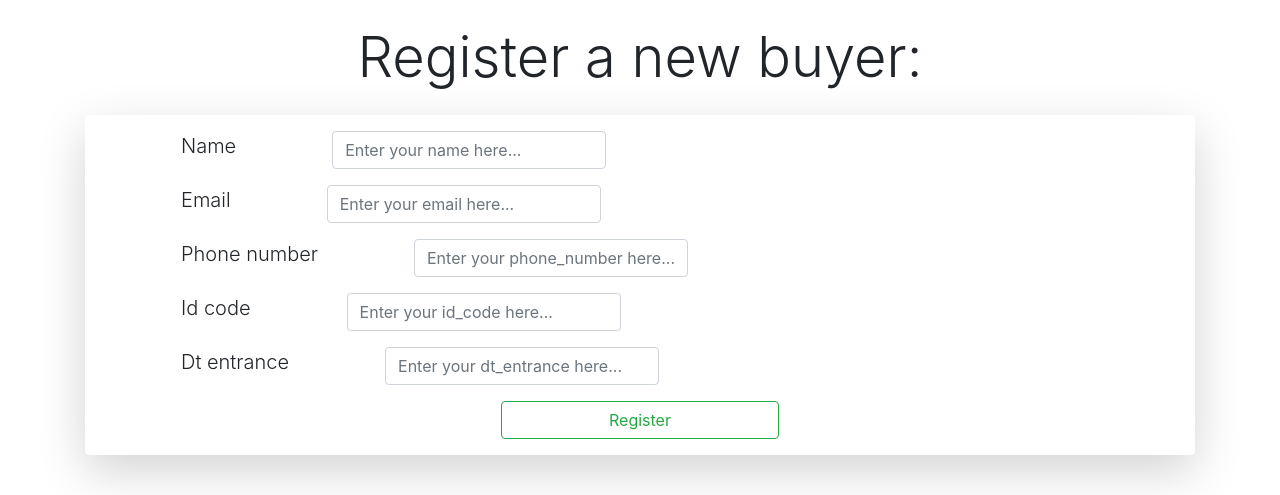
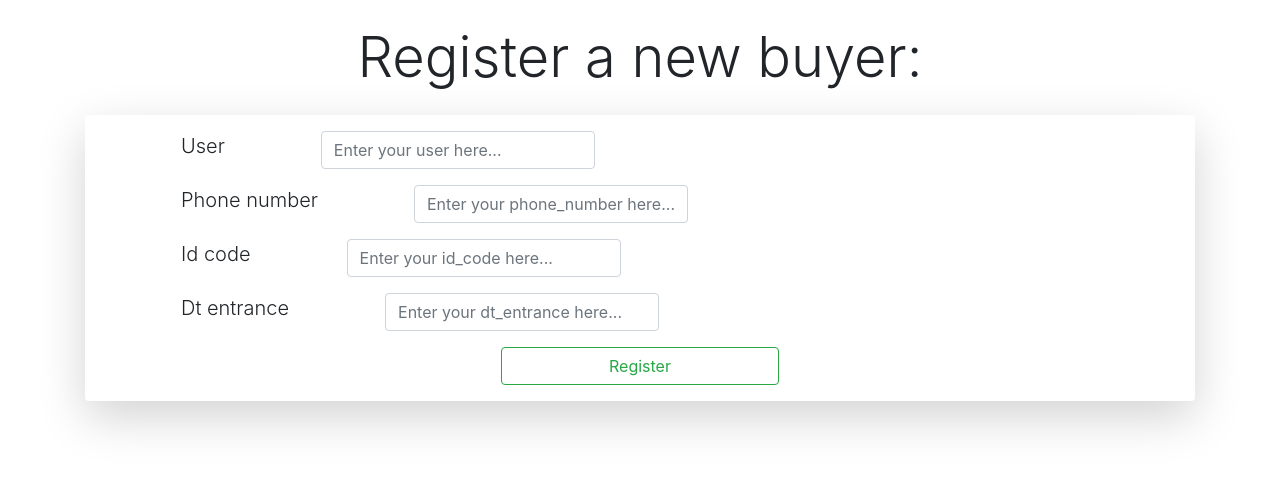
Before and after one commit to aeciovc/sda_django_myquote, a Django app: page /buyers/create/ in a window 1280 px wide. Shown: the top 495 px of the page. Run offline with Django 3.2, Linux system fonts and the light colour scheme; the visitor is signed in with stand-in values (Sample User, id 1); some libraries are stand-ins or nearby versions.

Commit message:
Created an option to register as a Buyer

```diff
--- a/myquote/accounts/forms.py
+++ b/myquote/accounts/forms.py
@@ -7,7 +7,11 @@ class SignUpForm(UserCreationForm):
     first_name = forms.CharField(max_length=30, required=True)
     last_name = forms.CharField(max_length=30, required=True)
     email = forms.EmailField(max_length=254, help_text='Required. Inform a valid email address.')
+    phone = forms.IntegerField()
+    id_code = forms.CharField(max_length=50)
+    dt_entrance = forms.CharField(max_length=100)
 
     class Meta:
         model = User
-        fields = ('username', 'first_name', 'last_name', 'email', 'password1', 'password2',)
+        fields = ('username', 'first_name', 'last_name', 'email', 'phone',
+                  'id_code', 'dt_entrance', 'password1', 'password2',)
--- a/myquote/accounts/urls.py
+++ b/myquote/accounts/urls.py
@@ -1,9 +1,9 @@
 from django.urls import path
 
-from .views import user_login, user_logout, user_signup
+from .views import user_login, user_logout, user_signup_for_buyers
 
 urlpatterns = [
     path('login/', user_login, name="user-login"),
     path('logout/', user_logout, name="user-logout"),
-    path('signup/', user_signup, name="user-signup"),
+    path('signup/buyer', user_signup_for_buyers, name="user-signup-buyer"),
 ]
--- a/myquote/buyers/models.py
+++ b/myquote/buyers/models.py
@@ -1,12 +1,12 @@
+from django.contrib.auth.models import User
 from django.db import models
 
 
 class Buyer(models.Model):
-    name = models.CharField(max_length=60)
-    email = models.EmailField(max_length=254)
+    user = models.OneToOneField(User, on_delete=models.CASCADE, related_name="buyer")
     phone_number = models.BigIntegerField(unique=True)
     id_code = models.CharField(max_length=50, blank=True, null=True)
     dt_entrance = models.TextField(blank=True, null=True)
 
     def __str__(self):
-        return "{} ({})".format(self.name, self.id_code)
+        return "{} ({})".format(self.user, self.id_code)
--- a/myquote/buyers/templates/buyers.html
+++ b/myquote/buyers/templates/buyers.html
@@ -37,9 +37,9 @@
 
                 {%for buyer in object_list%}
                     <tr class="lead">
-                          <td>{{buyer.pk}}</td>
-                          <td>{{buyer.name}}</td>
-                          <td>{{buyer.email}}</td>
+                          <td>{{buyer.user.pk}}</td>
+                          <td>{{buyer.user.first_name}} {{buyer.user.last_name}}</td>
+                          <td>{{buyer.user.email}}</td>
                           <td>{{buyer.phone_number}}</td>
                           <td>{{buyer.id_code}}</td>
                           <td>{{buyer.dt_entrance}}</td>
--- a/myquote/buyers/templates/create_buyers.html
+++ b/myquote/buyers/templates/create_buyers.html
@@ -29,6 +29,7 @@
                         <fieldset class="form-group d-flex pl-5 ml-5 mr-5 pr-5">
 
                                 <label class="control-label" for="id_{{ field.name }}">{{ field.label }}</label>
+
                                 {% if field.errors%}
                                 <div class="alert alert-warning" role="alert">
                                     {{field.errors}}
--- a/myquote/buyers/views.py
+++ b/myquote/buyers/views.py
@@ -11,8 +11,10 @@ class BuyersListView(ListView):
 
 
 class BuyersCreateView(CreateView):
+
     model = Buyer
     fields = "__all__"
+
     template_name = 'create_buyers.html'
 
     def get_success_url(self):
--- a/myquote/products/views.py
+++ b/myquote/products/views.py
@@ -1,3 +1,4 @@
+
 from django.shortcuts import render
 
 # Create your views here.
```
Also changed, not shown: myquote/accounts/views.py (+13 -1 lines), myquote/templates/seller_buyer_signup_screen.html (added, +10 -0 lines), myquote/buyers/migrations/0001_initial.py, myquote/buyers/migrations/0002_auto_20200307_0915.py (added), myquote/buyers/migrations/0003_auto_20200307_1132.py (added).
